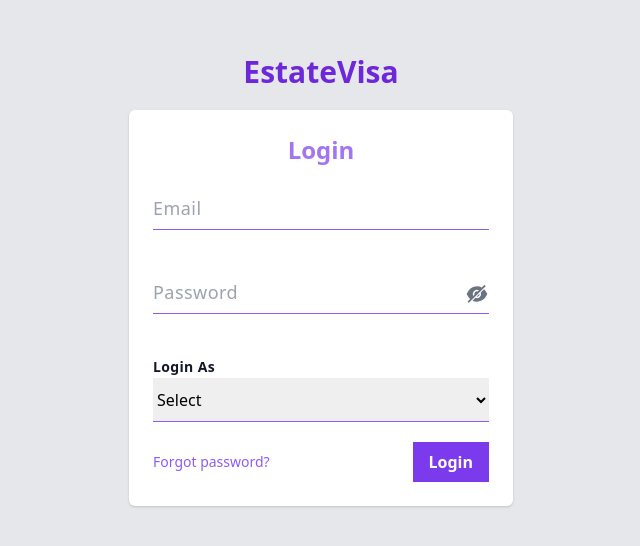
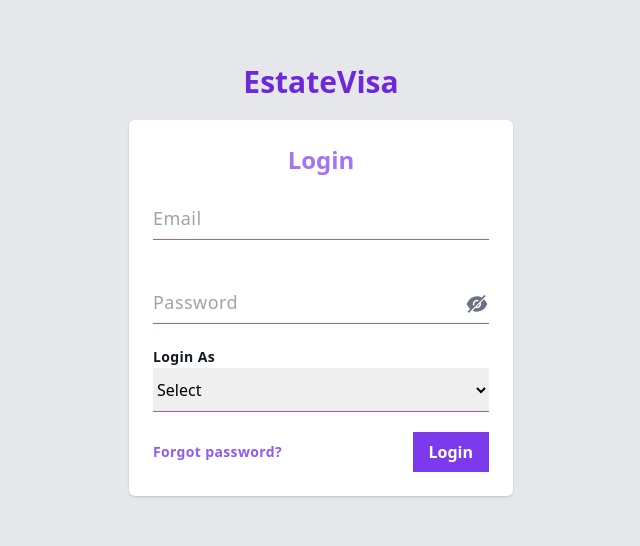
Before and after one commit to Jimlah/estatevisa-app, a React (Create React App) app: page /auth/login in a window 1280 px wide. Shown: the part 120-666 px from the top of the page, without its empty margins (319-959 px from the left). Built offline with nearby package versions, Linux system fonts and the light colour scheme.

Commit message:
Fixed design style ogf the authentication

```diff
--- a/src/App.css
+++ b/src/App.css
@@ -663,6 +663,11 @@ video {
 .mx-5 {
   margin-left: 1.25rem;
   margin-right: 1.25rem;
+}
+
+.my-3 {
+  margin-top: 0.75rem;
+  margin-bottom: 0.75rem;
 }
 
 .-mt-5 {
--- a/src/components/Form/SelectOption.jsx
+++ b/src/components/Form/SelectOption.jsx
@@ -1,6 +1,6 @@
 const SelectOption = ({ label, name, error, options, ...props }) => {
     return (
-        <div className="w-full my-5">
+        <div className="w-full mb-5">
             <label htmlFor={name} className="text-sm font-bold tracking-wide text-gray-900">{label}</label>
             <select name={name} {...props} className="w-full overflow-hidden font-medium border-b border-purple-500 hover:border-b-2 h-11 focus:outline-none">
                 <option value="" disabled selected>Select</option>
--- a/src/pages/Auth/Login.jsx
+++ b/src/pages/Auth/Login.jsx
@@ -12,7 +12,7 @@ const Login = () => {
                 <InputPasswordField name="password" type="password" placeholder="Password" label="Password" />
                 <SelectOption name="type" options={['Manager', 'Admin', 'User']} label="Login As" />
                 <div className="flex items-center justify-between w-full">
-                    <Link to="/auth/forget-password" className="text-sm text-purple-500 hover:text-purple-600" >Forgot password?</Link>
+                    <Link to="/auth/forget-password" className="text-sm font-semibold tracking-wide text-purple-500 hover:text-purple-600" >Forgot password?</Link>
                     <button className="px-4 py-2 font-bold text-white bg-purple-600 hover:bg-purple-700">Login</button>
                 </div>
             </form>
```
